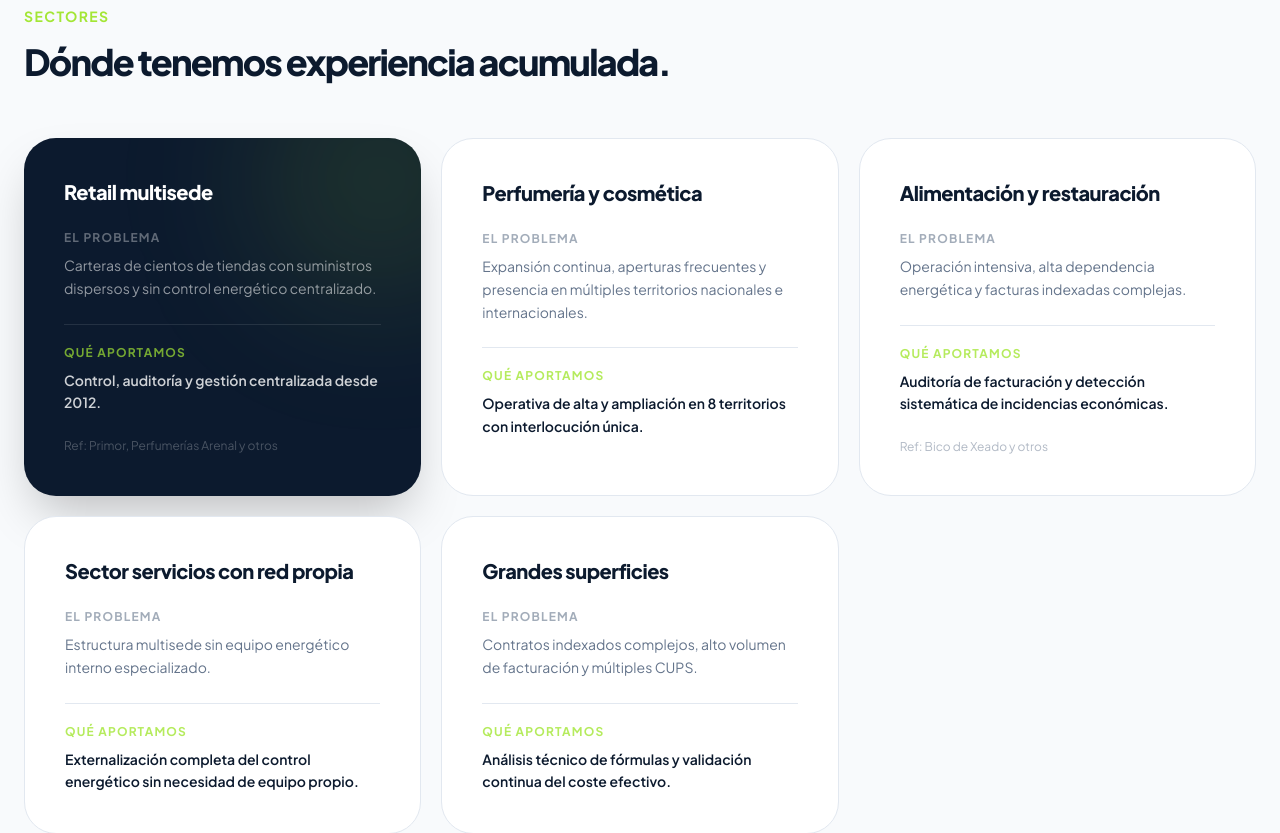
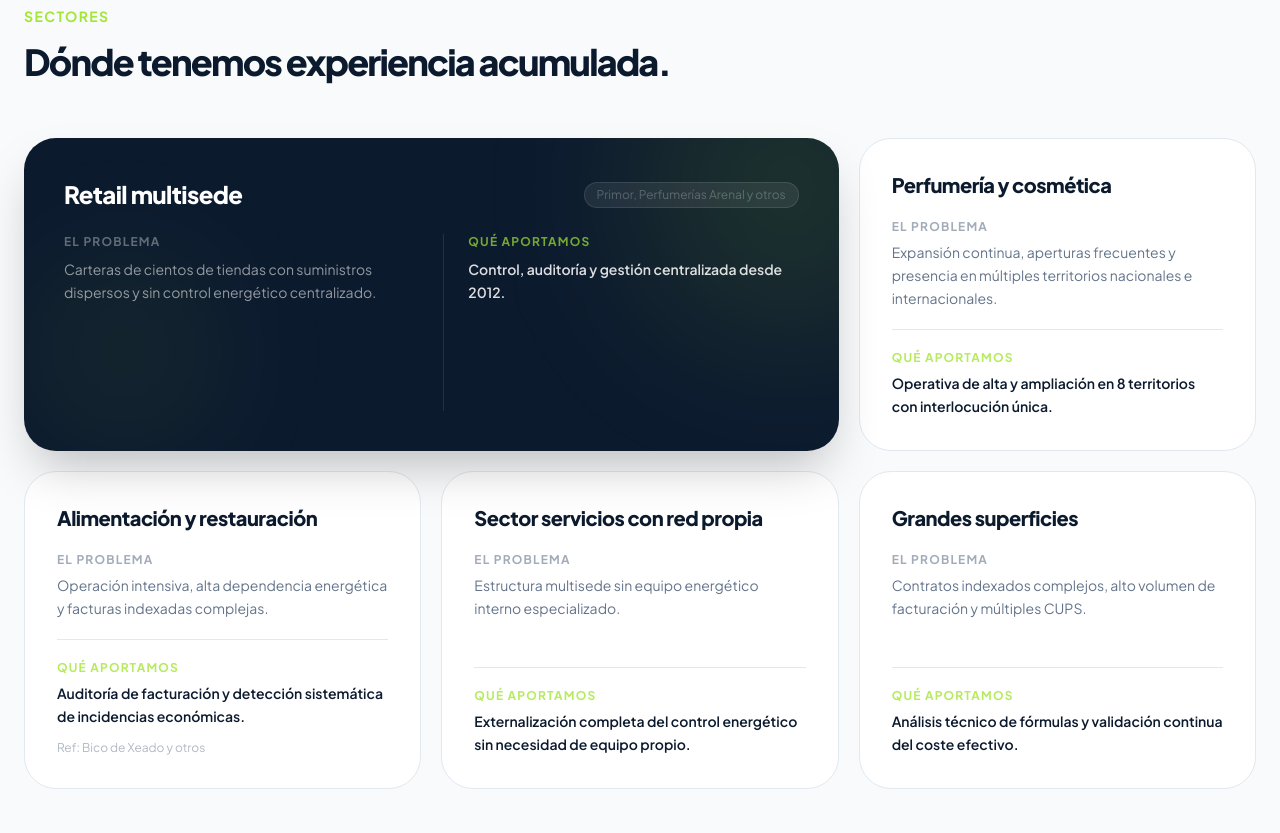
Before and after one commit to carlotalopezcarracedo/reduce, a React (Vite) app: page /sectores in a window 1280 px wide. Shown: the part 1020-1853 px from the top of the page. Built offline with nearby package versions, Linux system fonts and the light colour scheme.

Commit message:
Update Sectors.tsx

```diff
--- a/src/pages/Sectors.tsx
+++ b/src/pages/Sectors.tsx
@@ -83,45 +83,64 @@ export function Sectors() {
               Dónde tenemos experiencia acumulada.
             </h2>
           </div>
-          <div className="grid md:grid-cols-2 lg:grid-cols-3 gap-5">
-            {SECTORS.map((sector, index) => (
-              <div
-                key={sector.name}
-                className={`rounded-[2rem] p-10 flex flex-col gap-6 hover:-translate-y-1 transition-all duration-300 relative overflow-hidden ${
-                  index === 0
-                    ? 'bg-brand-dark shadow-2xl hover:shadow-[0_30px_80px_rgba(12,26,46,0.3)] md:col-span-2 lg:col-span-1'
-                    : 'bg-white border border-border hover:border-brand-dark hover:shadow-xl'
-                }`}
-              >
-                {index === 0 && (
-                  <div className="absolute right-0 top-0 w-[250px] h-[250px] bg-brand-green/12 rounded-full blur-[70px] translate-x-1/3 -translate-y-1/3 pointer-events-none" />
-                )}
-                <h3 className={`text-xl font-black tracking-tight relative z-10 ${index === 0 ? 'text-white' : 'text-brand-dark'}`}>
-                  {sector.name}
-                </h3>
-                <div className="relative z-10">
-                  <p className={`text-xs font-bold uppercase tracking-widest mb-2 ${index === 0 ? 'text-white/35' : 'text-muted/60'}`}>
-                    El problema
-                  </p>
-                  <p className={`text-sm leading-relaxed ${index === 0 ? 'text-white/55' : 'text-muted'}`}>
-                    {sector.problem}
-                  </p>
-                </div>
-                <div className={`pt-5 border-t relative z-10 ${index === 0 ? 'border-white/10' : 'border-border'}`}>
-                  <p className={`text-xs font-bold uppercase tracking-widest mb-2 ${index === 0 ? 'text-brand-green/70' : 'text-brand-green/80'}`}>
-                    Qué aportamos
-                  </p>
-                  <p className={`text-sm font-semibold leading-relaxed ${index === 0 ? 'text-white/80' : 'text-brand-dark'}`}>
-                    {sector.value}
-                  </p>
-                </div>
-                {sector.ref && (
-                  <p className={`text-xs relative z-10 ${index === 0 ? 'text-white/25' : 'text-muted/50'}`}>
-                    Ref: {sector.ref}
-                  </p>
+          {/* Bento: row 1 = featured (2/3) + card (1/3) · row 2 = 3 equal */}
+          <div className="grid lg:grid-cols-3 gap-5">
+
+            {/* Featured — col-span-2, split interior */}
+            <div className="lg:col-span-2 rounded-[2rem] p-10 bg-brand-dark relative overflow-hidden hover:-translate-y-1 transition-all duration-300 shadow-2xl hover:shadow-[0_30px_80px_rgba(12,26,46,0.3)] flex flex-col gap-6">
+              <div className="absolute right-0 top-0 w-[300px] h-[300px] bg-brand-green/12 rounded-full blur-[80px] translate-x-1/3 -translate-y-1/3 pointer-events-none" />
+              <div className="absolute bottom-0 left-0 w-[200px] h-[200px] bg-brand-green/6 rounded-full blur-[60px] pointer-events-none" />
+              <div className="flex items-start justify-between gap-4 relative z-10">
+                <h3 className="text-2xl font-black tracking-tight text-white">{SECTORS[0].name}</h3>
+                {SECTORS[0].ref && (
+                  <span className="text-xs text-white/25 bg-white/8 border border-white/10 rounded-full px-3 py-1 flex-shrink-0 mt-1">
+                    {SECTORS[0].ref}
+                  </span>
                 )}
               </div>
+              <div className="grid sm:grid-cols-2 gap-6 relative z-10 flex-1">
+                <div>
+                  <p className="text-xs font-bold uppercase tracking-widest mb-2 text-white/35">El problema</p>
+                  <p className="text-sm leading-relaxed text-white/55">{SECTORS[0].problem}</p>
+                </div>
+                <div className="pt-6 sm:pt-0 sm:pl-6 sm:border-l border-white/10">
+                  <p className="text-xs font-bold uppercase tracking-widest mb-2 text-brand-green/70">Qué aportamos</p>
+                  <p className="text-sm font-semibold leading-relaxed text-white/85">{SECTORS[0].value}</p>
+                </div>
+              </div>
+            </div>
+
+            {/* Row 1, card 2 */}
+            <div className="rounded-[2rem] p-8 bg-white border border-border hover:border-brand-dark hover:shadow-xl hover:-translate-y-1 transition-all duration-300 flex flex-col gap-5">
+              <h3 className="text-xl font-black tracking-tight text-brand-dark">{SECTORS[1].name}</h3>
+              <div>
+                <p className="text-xs font-bold uppercase tracking-widest mb-1.5 text-muted/60">El problema</p>
+                <p className="text-sm leading-relaxed text-muted">{SECTORS[1].problem}</p>
+              </div>
+              <div className="pt-5 border-t border-border mt-auto">
+                <p className="text-xs font-bold uppercase tracking-widest mb-1.5 text-brand-green/80">Qué aportamos</p>
+                <p className="text-sm font-semibold leading-relaxed text-brand-dark">{SECTORS[1].value}</p>
+              </div>
+            </div>
+
+            {/* Row 2 — 3 equal cards */}
+            {SECTORS.slice(2).map((sector) => (
+              <div key={sector.name} className="rounded-[2rem] p-8 bg-white border border-border hover:border-brand-dark hover:shadow-xl hover:-translate-y-1 transition-all duration-300 flex flex-col gap-5">
+                <h3 className="text-xl font-black tracking-tight text-brand-dark">{sector.name}</h3>
+                <div>
+                  <p className="text-xs font-bold uppercase tracking-widest mb-1.5 text-muted/60">El problema</p>
+                  <p className="text-sm leading-relaxed text-muted">{sector.problem}</p>
+                </div>
+                <div className="pt-5 border-t border-border mt-auto">
+                  <p className="text-xs font-bold uppercase tracking-widest mb-1.5 text-brand-green/80">Qué aportamos</p>
+                  <p className="text-sm font-semibold leading-relaxed text-brand-dark">{sector.value}</p>
+                  {sector.ref && (
+                    <p className="text-xs text-muted/50 mt-3">Ref: {sector.ref}</p>
+                  )}
+                </div>
+              </div>
             ))}
+
           </div>
         </div>
       </section>
```
